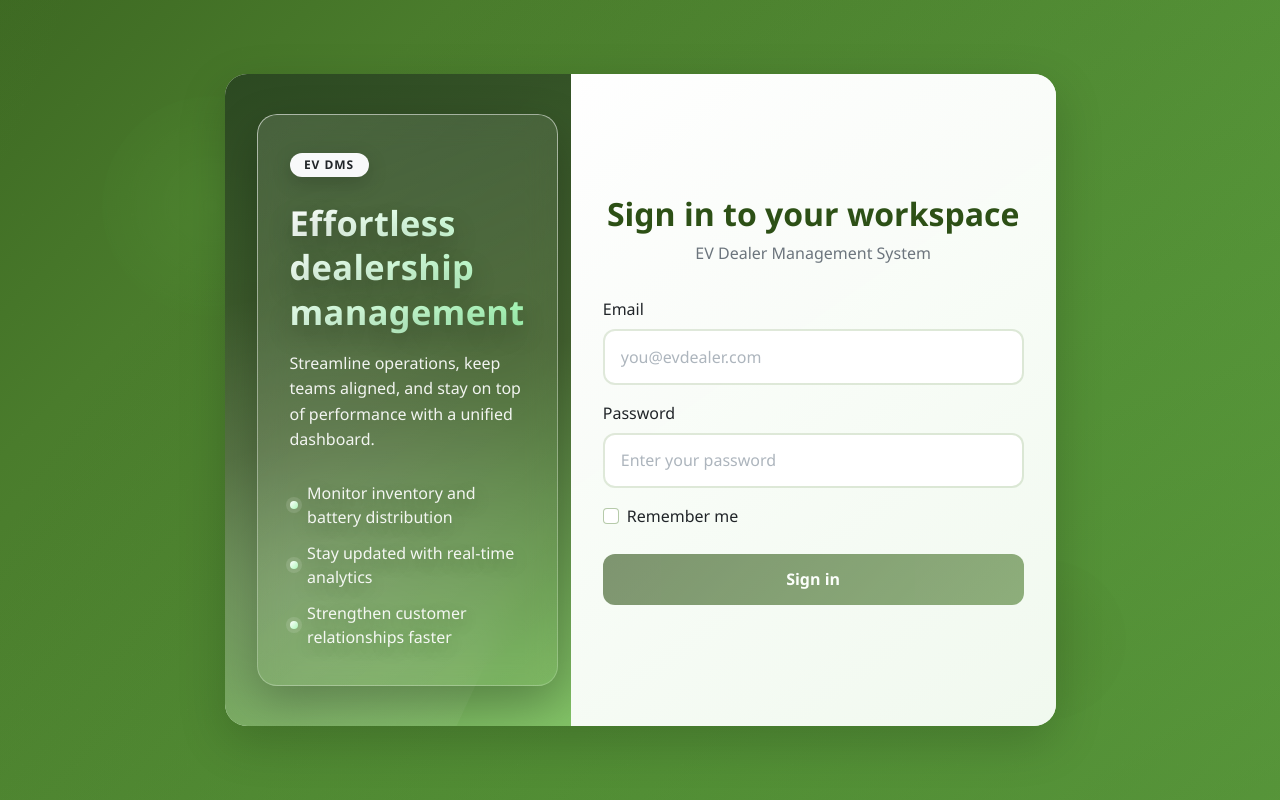
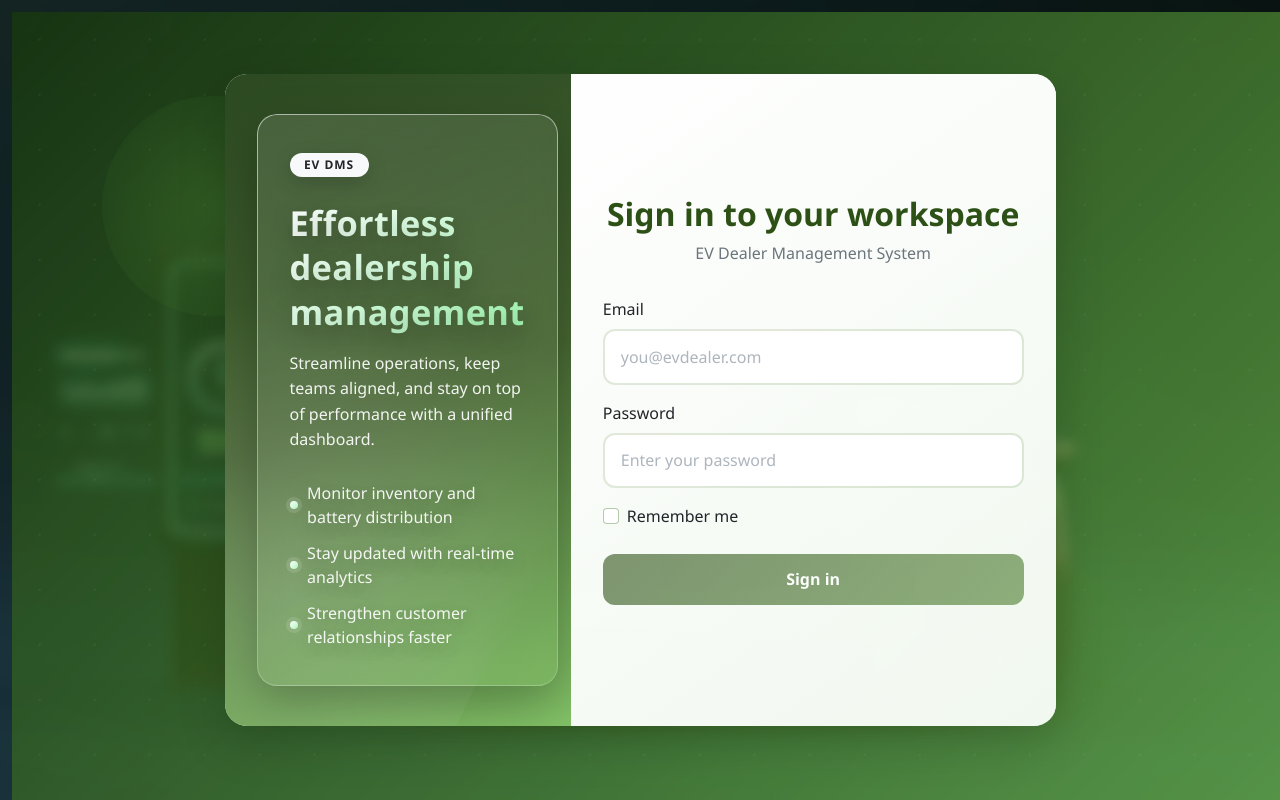
Before and after one commit to teadev2002/FE_SWP_EVDMS_FALL_2025, a React (Vite) app: page /login in a window 1280 px wide. Built offline with nearby package versions, Linux system fonts and the light colour scheme.

Commit message:
backgroud

```diff
--- a/src/styles/Login.scss
+++ b/src/styles/Login.scss
@@ -2,11 +2,7 @@
 .login-page {
   min-height: 100vh;
   padding: 3rem 1rem;
-  background: radial-gradient(circle at top left, rgba(109, 184, 77, 0.35), transparent 45%),
-              radial-gradient(circle at bottom right, rgba(45, 80, 22, 0.35), transparent 50%),
-              linear-gradient(135deg, #1a3a0f 0%, #2d5016 25%, #4a7c2c 50%, #5a9c3c 75%, #6db84d 100%);
-  background-size: 200% 200%;
-  animation: gradientShift 15s ease infinite;
+  background: #10210a;
   display: flex;
   align-items: center;
   justify-content: center;
@@ -16,21 +12,34 @@
   &::before {
     content: '';
     position: absolute;
-    top: -40%;
-    left: -40%;
-    width: 200%;
-    height: 200%;
-    background: radial-gradient(circle, rgba(255, 255, 255, 0.08) 1px, transparent 1px);
-    background-size: 55px 55px;
+    inset: 0;
+    background-image:
+      radial-gradient(circle, rgba(255, 255, 255, 0.08) 1px, transparent 1px),
+      linear-gradient(135deg, rgba(26, 58, 15, 0.82), rgba(109, 184, 77, 0.78));
+    background-size: 55px 55px, 100% 100%;
+    background-position: 0 0, center;
+    background-repeat: repeat, no-repeat;
+    opacity: 0.95;
+    z-index: 1;
     animation: backgroundMove 22s linear infinite;
-    opacity: 0.25;
+  }
+
+  &::after {
+    content: '';
+    position: absolute;
+    inset: -20px;
+    background: url('../assets/background.png') center / cover no-repeat fixed;
+    filter: blur(6px);
+    transform: scale(1.05);
+    opacity: 0.6;
+    z-index: 0;
   }
 
   .floating-shape {
     position: absolute;
     border-radius: 50%;
     opacity: 0.35;
-    z-index: 0;
+    z-index: 2;
     pointer-events: none;
 
     &.shape-1 {
@@ -85,7 +94,7 @@
     overflow: hidden;
     animation: fadeInUp 0.7s ease;
     position: relative;
-    z-index: 1;
+    z-index: 4;
     backdrop-filter: blur(10px);
     background: rgba(255, 255, 255, 0.97);
     box-shadow: 0 24px 60px rgba(26, 58, 15, 0.25);
```
Also changed, not shown: src/assets/background.png (added).
